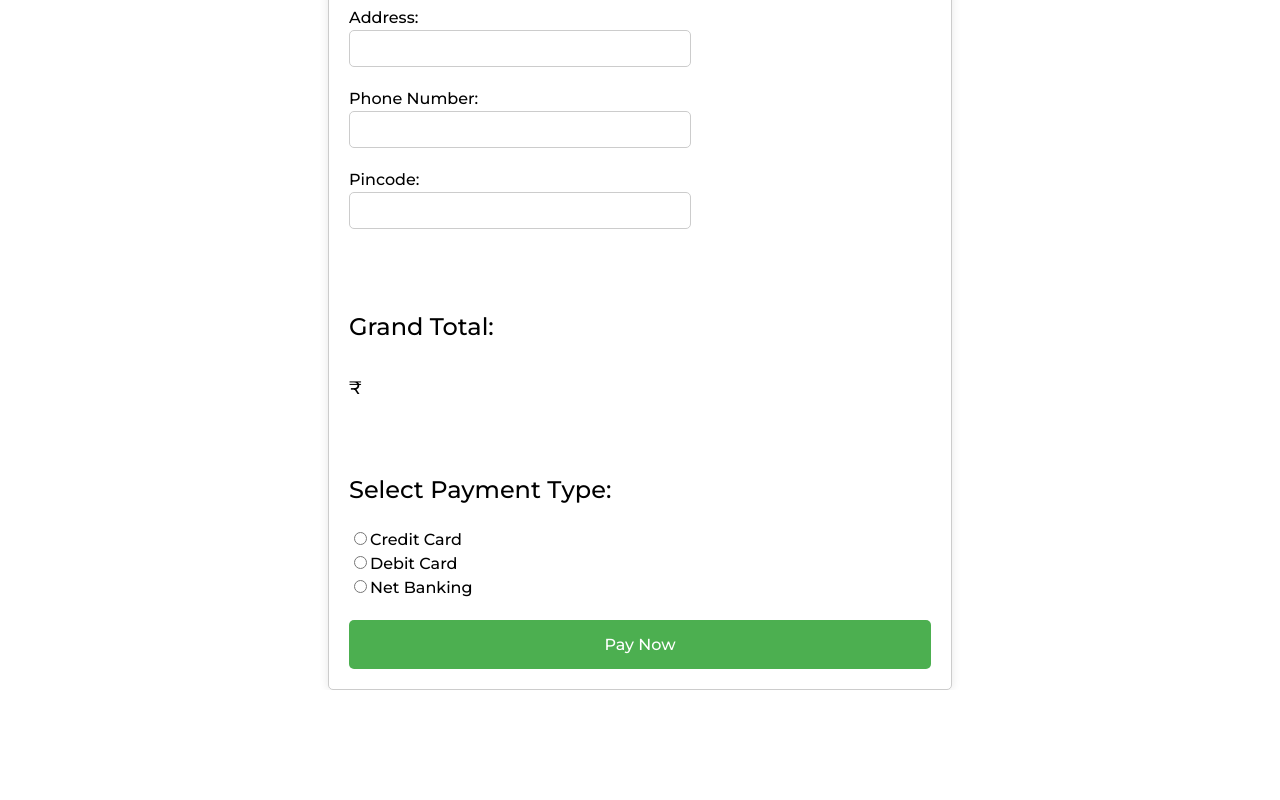
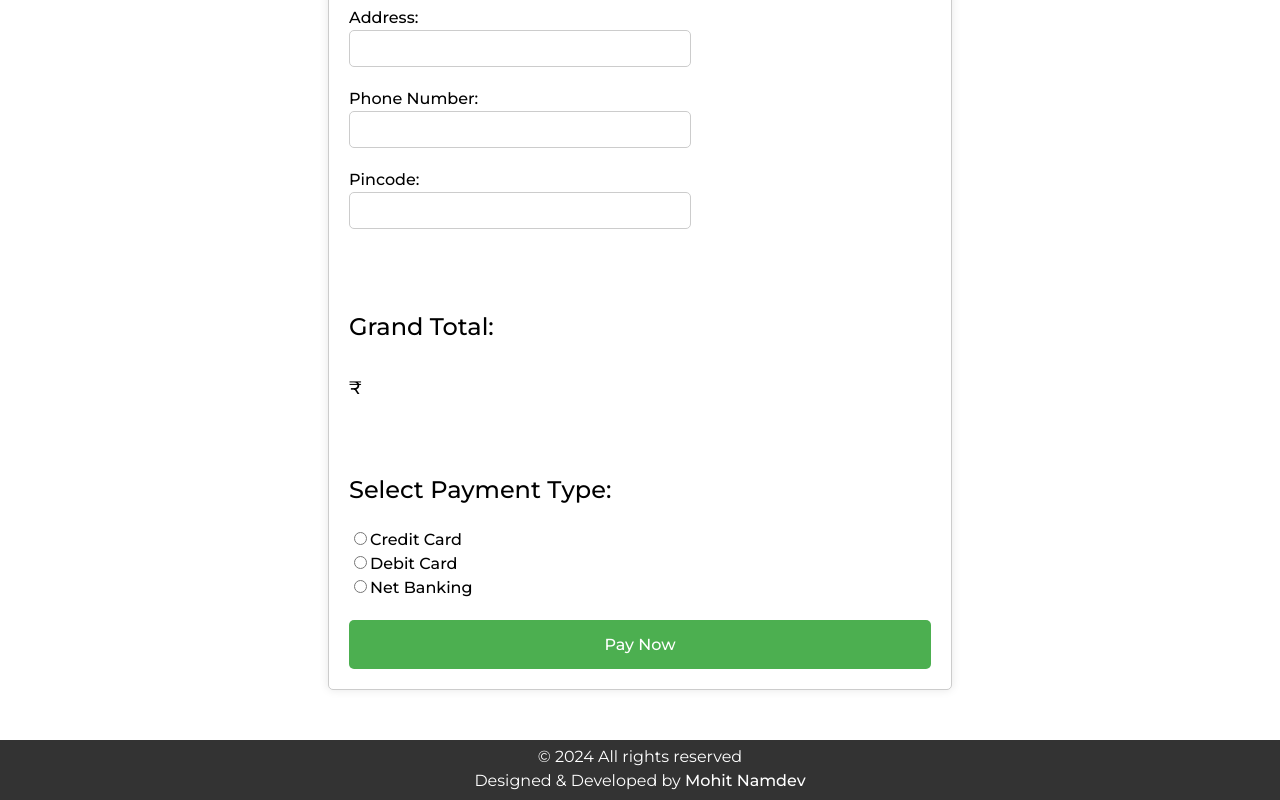
Before and after one commit to MohitNamdev22/MedFlip, a React (Vite) app in the folder MedFlip Mini Project/medflip-frontend/: page /payment in a window 1280 px wide. Shown: the part 404-1204 px from the top of the page. Before the commit the page ends 1094 px from the top, so only its background shows below. Built offline with nearby package versions, Linux system fonts and the light colour scheme; no server answers.

Commit message:
added footer

```diff
--- a/MedFlip Mini Project/medflip-frontend/src/App.jsx
+++ b/MedFlip Mini Project/medflip-frontend/src/App.jsx
@@ -26,6 +26,13 @@ function App() {
               <Route path="/payment" element={<Payment />} />
             </Routes>
           </Router>
+          {/* Copyright and developer statement */}
+          <div style={{ textAlign: "center", padding: "5px 0px", height:"50px", backgroundColor: "#333", color: "#fff" }}>
+          © 2024 All rights reserved<br></br>Designed & Developed by{' '}
+          <a href="https://github.com/MohitNamdev22" style={{ fontWeight: "bold", color: "#fff", textDecoration: "none" }}>
+              Mohit Namdev
+            </a>
+          </div>
         </div>
       </CartProvider>
     </RecoilRoot>
```
Lines whose indentation alone changed are shown as unchanged.
